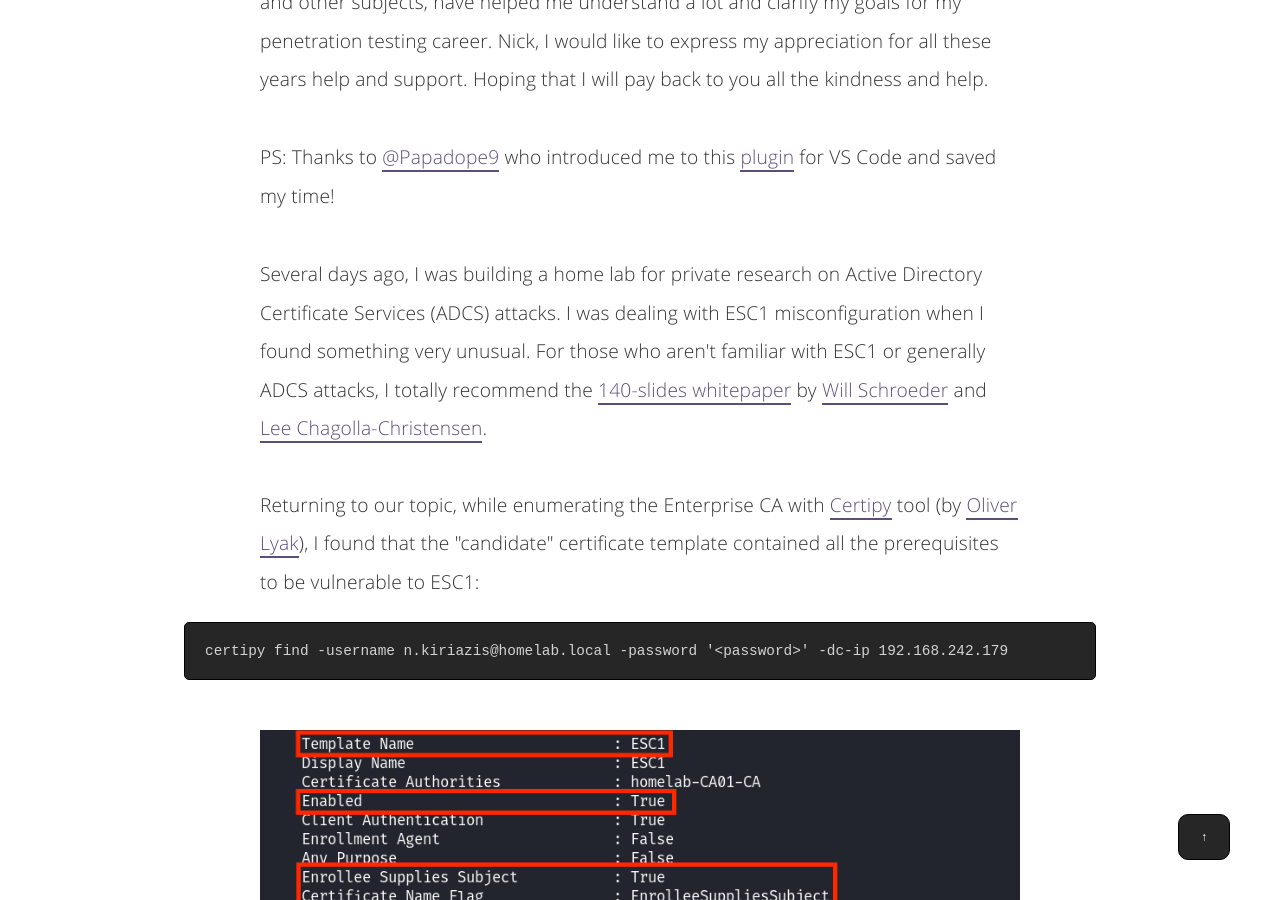
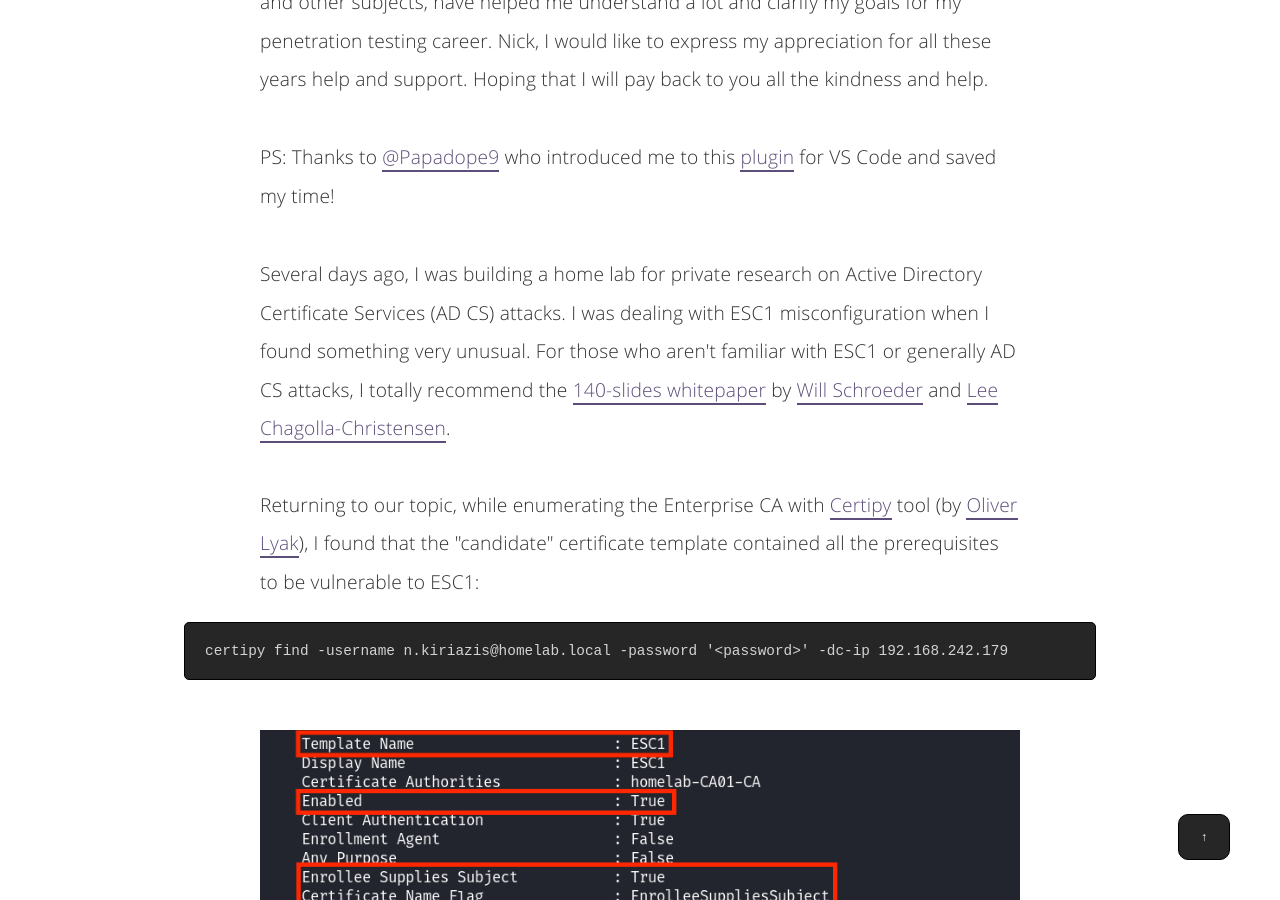
Before and after one commit to nickvourd/nickvourd.github.io, a Jekyll site: the page built from _posts/2024-05-18-what-if-no-pkinit-still-the-same-fun.md, in a window 1280 px wide and 900 px high, scrolled down 879 px. Built offline with Jekyll 4.4.1, drawn with Linux system fonts in a browser that asks for light colours; some of the changed text lies outside the part shown.

Commit message:
Update 2024-05-18-what-if-no-pkinit-still-the-same-fun.md

````diff
--- a/_posts/2024-05-18-what-if-no-pkinit-still-the-same-fun.md
+++ b/_posts/2024-05-18-what-if-no-pkinit-still-the-same-fun.md
@@ -145,7 +145,7 @@ function topFunction() {
 
 <p>PS: Thanks to <a href="https://twitter.com/Papadope9">@Papadope9</a> who introduced me to this <a href="https://marketplace.visualstudio.com/items?itemName=ritwickdey.LiveServer">plugin</a> for VS Code and saved my time!</p><br />
 
-<p>Several days ago, I was building a home lab for private research on Active Directory Certificate Services (ADCS) attacks. I was dealing with ESC1 misconfiguration when I found something very unusual. For those who aren't familiar with ESC1 or generally ADCS attacks, I totally recommend the <a href="https://specterops.io/wp-content/uploads/sites/3/2022/06/Certified_Pre-Owned.pdf">140-slides whitepaper</a> by <a href="https://twitter.com/harmj0y">Will Schroeder</a> and <a href="https://twitter.com/tifkin_">Lee Chagolla-Christensen</a>.<br/><br/>Returning to our topic, while enumerating the Enterprise CA with <a href="https://github.com/ly4k/Certipy">Certipy</a> tool (by <a href="https://twitter.com/ly4k_">Oliver Lyak</a>), I found that the "candidate" certificate template contained all the prerequisites to be vulnerable to ESC1:</p>
+<p>Several days ago, I was building a home lab for private research on Active Directory Certificate Services (AD CS) attacks. I was dealing with ESC1 misconfiguration when I found something very unusual. For those who aren't familiar with ESC1 or generally AD CS attacks, I totally recommend the <a href="https://specterops.io/wp-content/uploads/sites/3/2022/06/Certified_Pre-Owned.pdf">140-slides whitepaper</a> by <a href="https://twitter.com/harmj0y">Will Schroeder</a> and <a href="https://twitter.com/tifkin_">Lee Chagolla-Christensen</a>.<br/><br/>Returning to our topic, while enumerating the Enterprise CA with <a href="https://github.com/ly4k/Certipy">Certipy</a> tool (by <a href="https://twitter.com/ly4k_">Oliver Lyak</a>), I found that the "candidate" certificate template contained all the prerequisites to be vulnerable to ESC1:</p>
 
 ```
 certipy find -username n.kiriazis@homelab.local -password '<password>' -dc-ip 192.168.242.179
@@ -192,7 +192,7 @@ certipy auth -pfx administrator.pfx -dc-ip 192.168.242.179
 
 <h3>Back to our error</h3>
 
-<p>When I saw this error, I started searching on Google for it, and found the two very helpful posts. The first one was by Will Schroeder, which explained how the misconfigurations in ADCS changed or were patched (some of them) after a year of releasing his ADCS whitepaper. Thus, in his <a href="https://posts.specterops.io/certificates-and-pwnage-and-patches-oh-my-8ae0f4304c1d">"Certificates and Pwnage and Patches, Oh My!"</a> blog post, I found a paragraph mentioning the specific error.<br /><br />According to Will, this error occurs for few reasons. Typically, this happens if a certificate is not linked to a root Certificate Authority (CA) trusted by the Domain Controller (DC) or does not linked to a CA in the NTAuthCertificates store. At this point, you might be wondering what the NTAuthCertificates store is. Let me open a parenthesis here to explain that term. It's a part of Active Directory where certificates are stored. More specifically, it is an AD object with the type "CertificationAuthority" within the Configuration Partition of the AD forest. For an overall structure named i.e., <b>dc01.homeland.local</b>, the object is located in the following LDAP path:</p>
+<p>When I saw this error, I started searching on Google for it, and found the two very helpful posts. The first one was by Will Schroeder, which explained how the misconfigurations in AD CS changed or were patched (some of them) after a year of releasing his AD CS whitepaper. Thus, in his <a href="https://posts.specterops.io/certificates-and-pwnage-and-patches-oh-my-8ae0f4304c1d">"Certificates and Pwnage and Patches, Oh My!"</a> blog post, I found a paragraph mentioning the specific error.<br /><br />According to Will, this error occurs for few reasons. Typically, this happens if a certificate is not linked to a root Certificate Authority (CA) trusted by the Domain Controller (DC) or does not linked to a CA in the NTAuthCertificates store. At this point, you might be wondering what the NTAuthCertificates store is. Let me open a parenthesis here to explain that term. It's a part of Active Directory where certificates are stored. More specifically, it is an AD object with the type "CertificationAuthority" within the Configuration Partition of the AD forest. For an overall structure named i.e., <b>dc01.homeland.local</b>, the object is located in the following LDAP path:</p>
 
 ```
 CN=NTAuthCertificates,CN=Public Key Services,CN=Services,CN=Configuration,DC=homeland,DC=local
````
